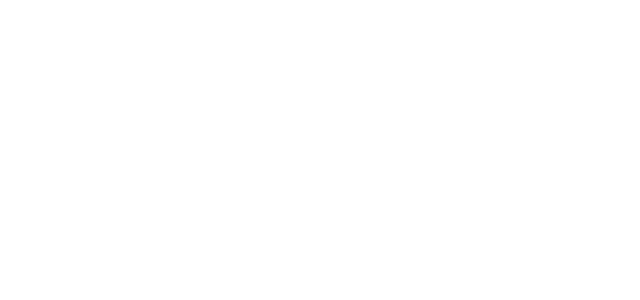
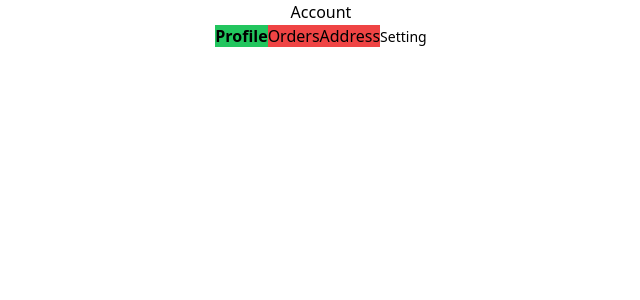
Before and after one commit to abhiaswale/ecom-frontend, a React (Create React App) app: page /profile/details in a window 1280 px wide. Before the commit this address had no page. Shown: the top 300 px of the page, without its empty margins (319-959 px from the left). Built offline with nearby package versions, Linux system fonts and the light colour scheme; no server answers; sample sign-in values are in the browser's storage.

Commit message:
minor fixes

```diff
--- a/src/App.js
+++ b/src/App.js
@@ -3,8 +3,9 @@ import Landing from "./components/Landing/Landing";
 import Shop from "./components/Shop/Shop";
 import Login from "./components/Login/Login";
 import { Route, Routes } from "react-router-dom";
-import { PrivateRoutes } from "./components/util/PrivateRoutes";
+import { PrivateRoute } from "./components/util/PrivateRoute";
 import Account from "./components/Account/Account";
+import Profile from "./components/Account/Profile";
 // import Prod from "./components/Prod";
 function App() {
   return (
@@ -12,8 +13,20 @@ function App() {
       <Routes>
         <Route path="/login" element={<Login />} />
         <Route path="/shop" element={<Shop />} />
-        <Route path="/landing" element={<Landing />} />
-        {/* <PrivateRoutes path="/profile" element={<Account />} /> */}
+        <Route path="/" element={<Landing />} />
+        <Route
+          path="/profile"
+          element={
+            <PrivateRoute>
+              <Account />
+            </PrivateRoute>
+          }
+        >
+          <Route path="details" element={<Profile />}></Route>
+          <Route path="orders" element={<>hi orders</>}></Route>
+          <Route path="address" element={<>hi address</>}></Route>
+          <Route path="setting" element={<>hi setting</>}></Route>
+        </Route>
       </Routes>
     </div>
   );
--- a/src/components/Account/Account.js
+++ b/src/components/Account/Account.js
@@ -1,9 +1,60 @@
-import React, { useContext } from "react";
+import React, { useContext, useEffect } from "react";
+import { Link, NavLink, Outlet } from "react-router-dom";
 import AuthContext from "../Context/auth-context";
 
 const Account = () => {
   const authCtx = useContext(AuthContext);
-  return <div>Account</div>;
+  useEffect(() => {
+    fetch("http://localhost:3000/user/details", {
+      method: "GET",
+      headers: { Authorization: authCtx.token },
+    })
+      .then((res) => res.json())
+      .then((data) => console.log(data))
+      .catch((err) => {
+        console.log(err);
+      });
+  });
+  return (
+    <div>
+      Account
+      <div>
+        <nav>
+          <NavLink
+            to="/profile/details"
+            className={({ isActive }) =>
+              isActive ? "bg-green-500 font-bold" : "bg-red-500 font-thin"
+            }
+          >
+            Profile
+          </NavLink>
+          <NavLink
+            to="/profile/orders"
+            className={({ isActive }) =>
+              isActive ? "bg-green-500 font-bold" : "bg-red-500 font-thin"
+            }
+          >
+            Orders
+          </NavLink>
+          <NavLink
+            to="/profile/address"
+            className={({ isActive }) =>
+              isActive ? "bg-green-500 font-bold" : "bg-red-500 font-thin"
+            }
+          >
+            Address
+          </NavLink>
+          <NavLink
+            to="/profile/setting"
+            className={({ isActive }) => (isActive ? "text-lg" : "text-sm")}
+          >
+            Setting
+          </NavLink>
+        </nav>
+        <Outlet />
+      </div>
+    </div>
+  );
 };
 
 export default Account;
--- /dev/null
+++ b/src/components/Account/Profile.js
@@ -0,0 +1,57 @@
+import React, { useContext, useEffect, useState } from "react";
+import AuthContext from "../Context/auth-context";
+
+const Profile = () => {
+  const [userData, setUserData] = useState();
+  const [cart, setCart] = useState("");
+
+  const authCtx = useContext(AuthContext);
+
+  const getCartHandler = () => {
+    fetch(`http://localhost:3000/cart`, {
+      method: "GET",
+      headers: { "Content-Type": "application/json" },
+    })
+      .then((res) => res.json())
+      .then((data) => {
+        console.log(data);
+        setCart(data.data);
+      })
+      .catch((err) => {
+        console.log(err);
+      });
+  };
+
+  if (cart) {
+    console.log(cart);
+  }
+
+  useEffect(() => {
+    fetch("http://localhost:3000/user/details", {
+      method: "GET",
+      headers: { Authorization: authCtx.token },
+    })
+      .then((res) => res.json())
+      .then((data) => {
+        setUserData(data.user);
+        console.log(data);
+      })
+      .catch((err) => {
+        console.log(err);
+      });
+  }, []);
+
+  return (
+    <div>
+      {userData && (
+        <section>
+          <p>hjkj</p>
+          <p>{userData.firstName}</p>
+          <button onClick={getCartHandler}>Get cart</button>
+        </section>
+      )}
+    </div>
+  );
+};
+
+export default Profile;
--- a/src/components/Context/auth-context.js
+++ b/src/components/Context/auth-context.js
@@ -28,6 +28,7 @@ export const AuthContextProvider = (props) => {
     setToken(null);
     localStorage.removeItem("token");
     localStorage.removeItem("userId");
+    localStorage.removeItem("expiryDate");
     isLoggedIn = false;
   };
 
--- a/src/components/Landing/Landing.js
+++ b/src/components/Landing/Landing.js
@@ -1,4 +1,5 @@
 import React from "react";
+import { Link } from "react-router-dom";
 import bg from "../Assets/ecom.jpg";
 import Navigation from "../Navigation/Navigation";
 
@@ -14,7 +15,9 @@ const Landing = () => {
         <p>Lets Design Together</p>
         <h1>CLEARANCE SALE</h1>
         <h4>Upto 70% Off on Various products</h4>
-        <button>Shop Now</button>
+        <button>
+          <Link to="/shop">Shop Now</Link>
+        </button>
       </section>
       <section>
         <h1>FEATURED CATEGORIES</h1>
--- a/src/components/Login/Login.js
+++ b/src/components/Login/Login.js
@@ -9,6 +9,12 @@ const Login = () => {
   const [email, setEmail] = useState("");
   const [password, setPassword] = useState("");
   const navigate = useNavigate();
+
+  const autoLogout = (miliseconds) => {
+    setTimeout(() => {
+      authCtx.logout();
+    }, miliseconds);
+  };
   const loginHandler = async (e) => {
     console.log(email, password);
     e.preventDefault();
@@ -26,8 +32,12 @@ const Login = () => {
     authCtx.login(data.token);
     localStorage.setItem("token", data.token);
     localStorage.setItem("userId", data.userId);
+    const remainingMiliseconds = 60 * 60 * 1000;
+    const expiryDate = new Date().getTime() + remainingMiliseconds;
+    localStorage.setItem("expiryDate", expiryDate);
+    autoLogout(remainingMiliseconds);
     console.log(data);
-    navigate("/landing");
+    navigate("/");
     console.log("Login handler");
   };
 
--- a/src/components/Navigation/Navigation.js
+++ b/src/components/Navigation/Navigation.js
@@ -1,4 +1,5 @@
 import React, { useContext } from "react";
+import { Link } from "react-router-dom";
 import AuthContext from "../Context/auth-context";
 
 const Navigation = () => {
@@ -18,7 +19,8 @@ const Navigation = () => {
         </section>
 
         <section className="flex justify-evenly items-center">
-          {!authCtx.isAuth && <p>Login</p>}
+          {authCtx.isAuth && <Link to="/profile">profile</Link>}
+          {!authCtx.isAuth && <Link to="/login">Login</Link>}
           {authCtx.isAuth && <button onClick={logoutHandler}>Logout</button>}
           <p>Wishlist</p>
           <p>Cart</p>
--- a/src/components/Prod.js
+++ b/src/components/Prod.js
@@ -10,9 +10,25 @@ const Prod = () => {
     console.log(data);
     setProducts(data.data);
   };
+
   useEffect(() => {
     fetchProd();
   }, []);
+
+  const getCartHandler = () => {
+    fetch(`http://localhost:3000/cart`, {
+      method: "GET",
+      headers: { "Content-Type": "application/json" },
+    })
+      .then((res) => res.json())
+      .then((data) => {
+        console.log(data);
+        setCart(data.data);
+      })
+      .catch((err) => {
+        console.log(err);
+      });
+  };
 
   const addtoCartHandler = (id) => {
     console.log(id);
@@ -23,7 +39,9 @@ const Prod = () => {
       .then((res) => res.json())
       .then((data) => {
         console.log(data);
+        getCartHandler();
       })
+      .then(() => {})
       .catch((err) => {
         console.log(err);
       });
@@ -38,21 +56,6 @@ const Prod = () => {
       .then((res) => res.json())
       .then((data) => {
         console.log(data);
-      })
-      .catch((err) => {
-        console.log(err);
-      });
-  };
-
-  const getCartHandler = () => {
-    fetch(`http://localhost:3000/cart`, {
-      method: "GET",
-      headers: { "Content-Type": "application/json" },
-    })
-      .then((res) => res.json())
-      .then((data) => {
-        console.log(data);
-        setCart(data.data);
       })
       .catch((err) => {
         console.log(err);
@@ -76,7 +79,6 @@ const Prod = () => {
   return (
     <div>
       <Navigation />
-
       <button onClick={getCartHandler}>get Cart</button>
       {cart &&
         cart.map((p) => (
--- a/src/components/Shop/Shop.js
+++ b/src/components/Shop/Shop.js
@@ -1,8 +1,26 @@
 import React, { useEffect, useState } from "react";
 import Filters from "../Filters/Filters";
+import Prod from "../Prod";
 
 const Shop = () => {
   const [products, setProducts] = useState("");
+  // const [cart, setCart] = useState({});
+
+  // const getCartHandler = () => {
+  //   fetch(`http://localhost:3000/cart`, {
+  //     method: "GET",
+  //     headers: { "Content-Type": "application/json" },
+  //   })
+  //     .then((res) => res.json())
+  //     .then((data) => {
+  //       console.log(data);
+  //       setCart(data.data);
+  //     })
+  //     .catch((err) => {
+  //       console.log(err);
+  //     });
+  // };
+
   //Get the Products
   useEffect(() => {
     fetch("http://localhost:3000/get-products")
@@ -25,6 +43,7 @@ const Shop = () => {
             <h1>{prod.productName}</h1>
             <span>{prod.productPrice}</span>
             <img src={prod.productImage} className="w-60"></img>
+            <button>Add to cart</button>
           </div>
         ))}
       </div>
@@ -33,8 +52,9 @@ const Shop = () => {
 
   return (
     <div>
-      {products && <Filters products={products} />}
+      {/* {products && <Filters products={products} />} */}
       {/* <div>{content}</div> */}
+      <Prod />
     </div>
   );
 };
--- a/src/components/util/PrivateRoutes.js
+++ b/src/components/util/PrivateRoute.js
@@ -2,15 +2,12 @@ import React, { useContext } from "react";
 import { Navigate, Route } from "react-router-dom";
 import AuthContext from "../Context/auth-context";
 
-export const PrivateRoutes = ({ path, ...props }) => {
+export const PrivateRoute = ({ children }) => {
   const authCtx = useContext(AuthContext);
   const token = authCtx.token;
   console.log(token);
-  return token ? (
-    <Route {...props} path={path} />
-  ) : (
-    <Route {...props} path={path} />
-
-    // <Navigate replace to="/login" />
-  );
+  if (token) {
+    return children;
+  }
+  return <Navigate replace to="/login" />;
 };
```
